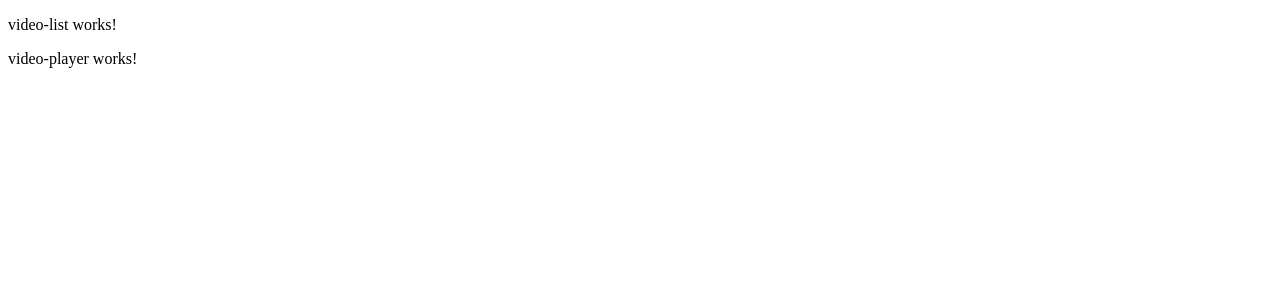
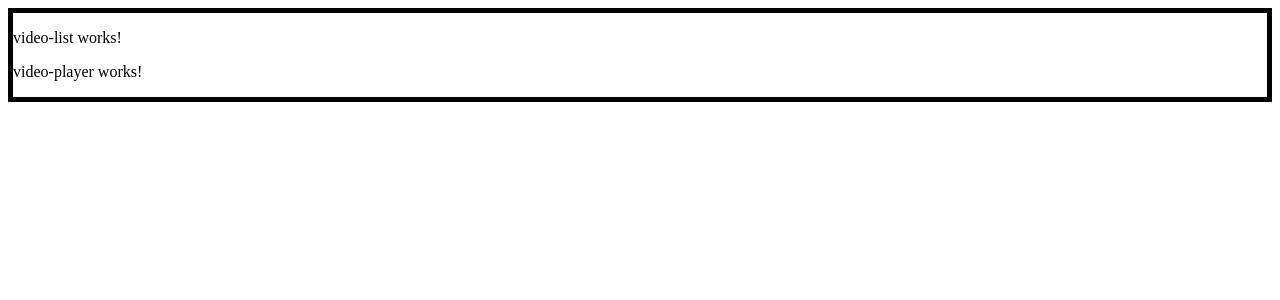
Before and after one commit to ADerbak/Angular_Workshop_App, an Angular app: page /dashboard in a window 1280 px wide. Shown: the top 300 px of the page. Built offline with nearby package versions, Linux system fonts and the light colour scheme.

Commit message:
Adds css styling

```diff
--- a/src/app/dashboard/dashboard/dashboard.component.css
+++ b/src/app/dashboard/dashboard/dashboard.component.css
@@ -0,0 +1,3 @@
+section{
+    border: 5px solid;
+}
--- a/src/app/dashboard/dashboard/dashboard.component.html
+++ b/src/app/dashboard/dashboard/dashboard.component.html
@@ -1,2 +1,4 @@
-<app-video-list>video list works!</app-video-list>
-<app-video-player>video player works!</app-video-player>
+<section>
+    <app-video-list>video list works!</app-video-list>
+    <app-video-player>video player works!</app-video-player>
+</section>
--- a/src/app/dashboard/video-list/video-list.component.css
+++ b/src/app/dashboard/video-list/video-list.component.css
@@ -0,0 +1,3 @@
+:host { /* host element */
+    outline: 1px solid #ccc;
+}
--- a/src/app/dashboard/video-player/video-player.component.css
+++ b/src/app/dashboard/video-player/video-player.component.css
@@ -0,0 +1,3 @@
+:host { /* host element */
+    outline: 1px solid #ccc;
+}
```
